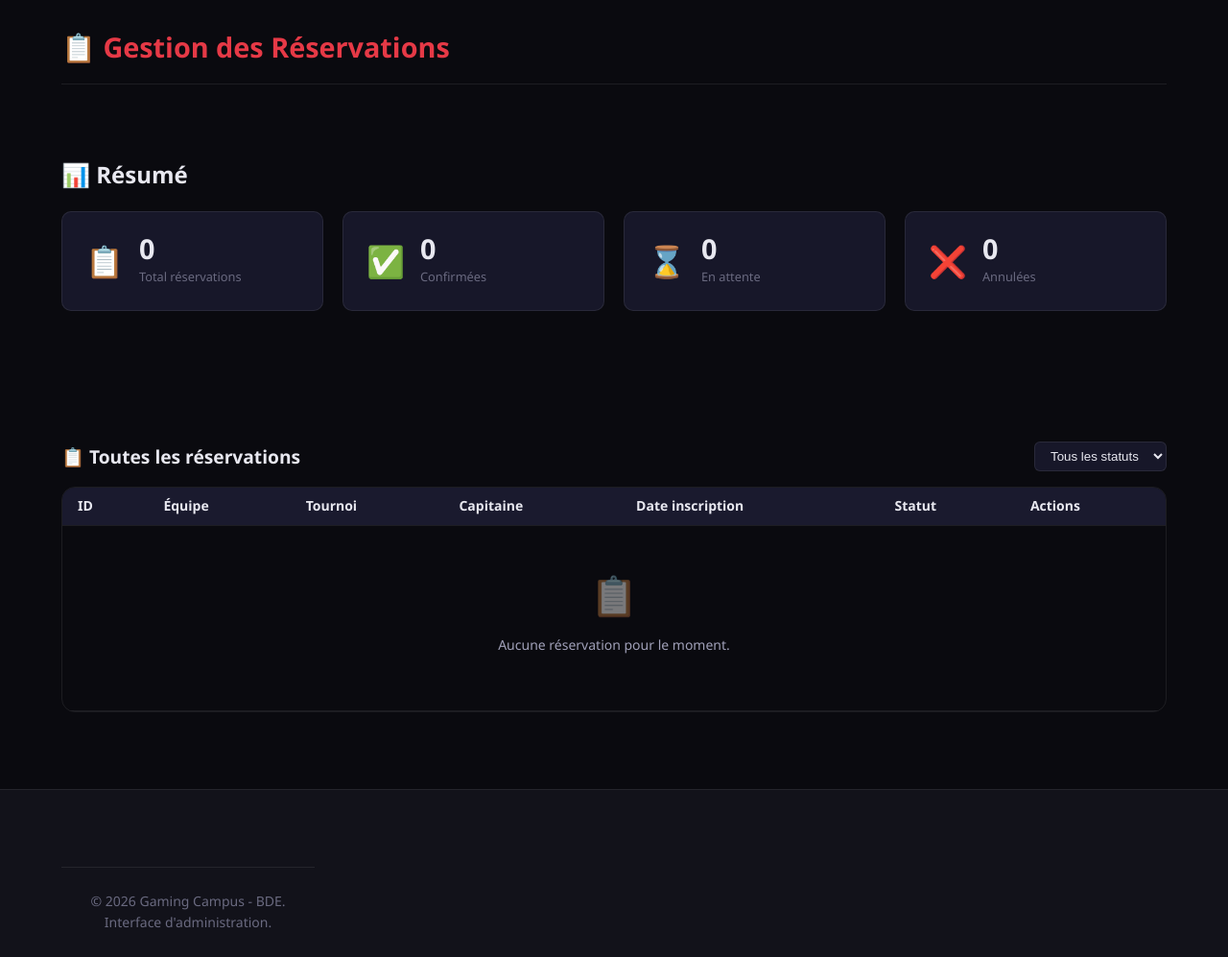
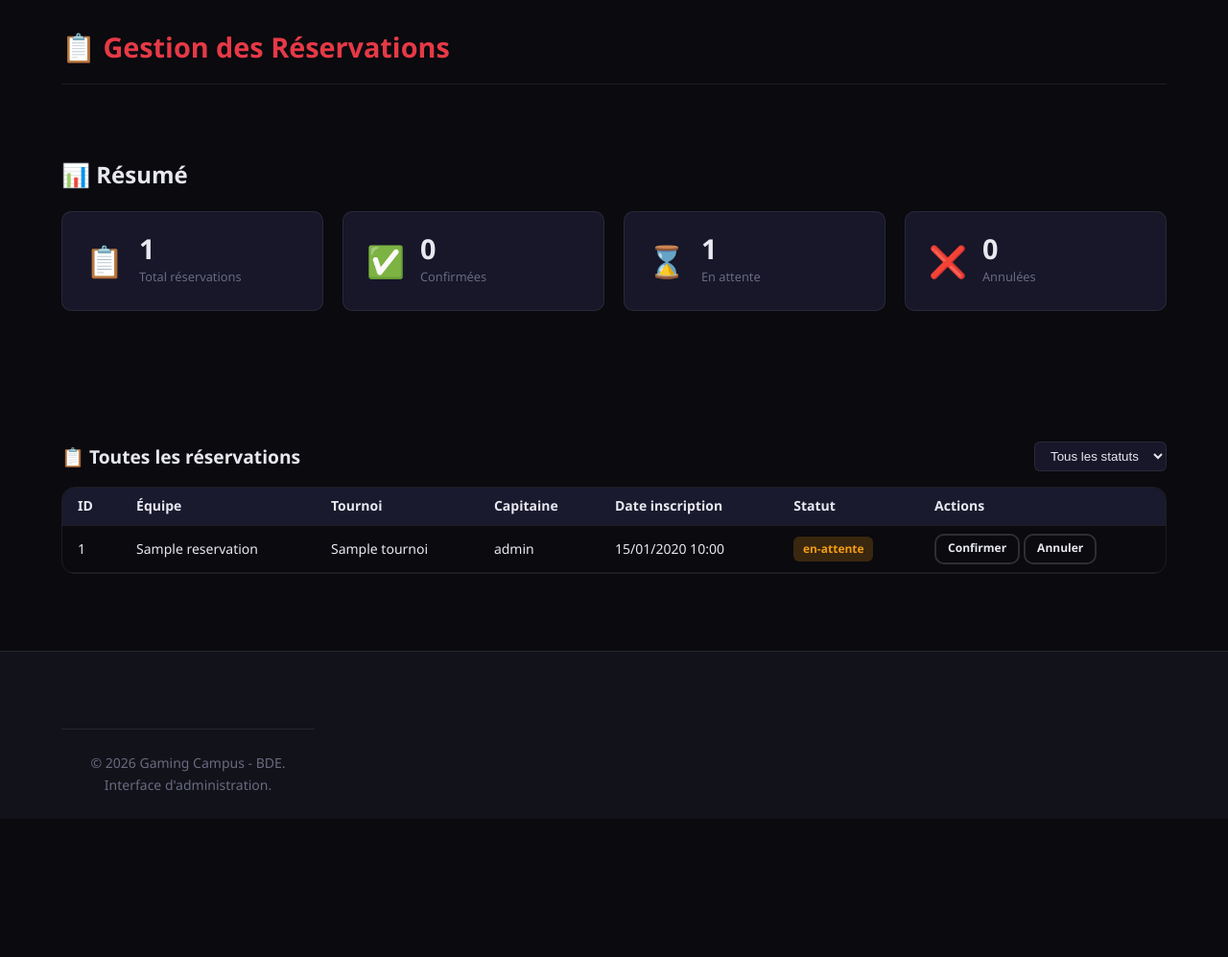
Before and after one commit to imed-23/prog_web2, a PHP site: page /pages/admin/reservations.php in a window 1280 px wide; the page is wider, and only the part inside the window is pictured. Shown: the part 70-1067 px from the top of that part at 96% size. After the commit the page ends 894 px from the top of that part, so only its background shows below. Run offline with PHP 8.4, Linux system fonts and the light colour scheme; a user stored in the database is signed in; data comes from the database, SQL or seed files in the repository; tables that the repository leaves empty hold one stand-in row (values such as "Sample post").

Commit message:
feat: gestion des reservations en admin
- Liste de toutes les reservations avec filtres par statut
- Modification du statut (en-attente, confirmee, annulee)
- Statistiques des reservations
- Affichage des equipes inscritess aux tournois

Co-authored-by: Qwen-Coder <qwen-coder@alibabacloud.com>

```diff
--- a/pages/admin/reservations.php
+++ b/pages/admin/reservations.php
@@ -1,4 +1,74 @@
 <?php
+require_once __DIR__ . '/../../assets/php/config/auth.php';
+gc_require_login('../../pages/connexion.php');
+
+require_once __DIR__ . '/../../assets/php/config/db.php';
+
+$messageSucces = '';
+$messageErreur = '';
+$filterStatut = trim($_GET['statut'] ?? '');
+
+if ($_SERVER['REQUEST_METHOD'] === 'POST' && isset($_POST['set_status'], $_POST['id'])) {
+    if (!gc_verify_csrf($_POST['csrf_token'] ?? null)) {
+        $messageErreur = 'Session expirée. Recharge la page puis réessaie.';
+    }
+
+    $reservationId = (int) $_POST['id'];
+    $newStatus = trim($_POST['set_status']);
+    $allowed = ['en-attente', 'confirmee', 'annulee'];
+
+    if ($messageErreur === '' && $reservationId > 0 && in_array($newStatus, $allowed, true)) {
+        try {
+            $stmt = $pdo->prepare('UPDATE reservations SET statut = ? WHERE id = ?');
+            $stmt->execute([$newStatus, $reservationId]);
+            $messageSucces = 'Statut mis à jour.';
+        } catch (PDOException $e) {
+            error_log('[ADMIN RESERVATIONS UPDATE] ' . $e->getMessage());
+            $messageErreur = 'Impossible de mettre à jour le statut.';
+        }
+    }
+}
+
+$stats = [
+    'total' => 0,
+    'confirmee' => 0,
+    'en-attente' => 0,
+    'annulee' => 0,
+];
+
+try {
+    $stats['total'] = (int) $pdo->query('SELECT COUNT(*) FROM reservations')->fetchColumn();
+    $stats['confirmee'] = (int) $pdo->query('SELECT COUNT(*) FROM reservations WHERE statut = "confirmee"')->fetchColumn();
+    $stats['en-attente'] = (int) $pdo->query('SELECT COUNT(*) FROM reservations WHERE statut = "en-attente"')->fetchColumn();
+    $stats['annulee'] = (int) $pdo->query('SELECT COUNT(*) FROM reservations WHERE statut = "annulee"')->fetchColumn();
+} catch (PDOException $e) {
+    error_log('[ADMIN RESERVATIONS STATS] ' . $e->getMessage());
+}
+
+$reservations = [];
+try {
+    $sql = 'SELECT r.id, r.nom_equipe, r.created_at, r.statut, t.nom AS tournoi_nom, u.pseudo AS capitaine_pseudo
+            FROM reservations r
+            INNER JOIN tournois t ON t.id = r.tournoi_id
+            INNER JOIN utilisateurs u ON u.id = r.capitaine_id
+            WHERE 1=1';
+    $params = [];
+    if (in_array($filterStatut, ['en-attente', 'confirmee', 'annulee'], true)) {
+        $sql .= ' AND r.statut = :statut';
+        $params[':statut'] = $filterStatut;
+    } else {
+        $filterStatut = '';
+    }
+    $sql .= ' ORDER BY r.created_at DESC';
+
+    $stmt = $pdo->prepare($sql);
+    $stmt->execute($params);
+    $reservations = $stmt->fetchAll();
+} catch (PDOException $e) {
+    error_log('[ADMIN RESERVATIONS LIST] ' . $e->getMessage());
+    $messageErreur = $messageErreur !== '' ? $messageErreur : 'Impossible de charger les réservations.';
+}
+
 $rootPath        = '../../';
 $pageTitle       = 'Gestion Réservations - Admin - Gaming Campus';
 $metaDescription = 'Administration des réservations Gaming Campus.';
@@ -16,6 +86,13 @@ include '../../assets/php/components/header-admin.php';
                 <h1>📋 Gestion des Réservations</h1>
             </div>
 
+            <?php if ($messageSucces !== ''): ?>
+            <div class="alert alert-success" role="alert">✅ <?= htmlspecialchars($messageSucces) ?></div>
+            <?php endif; ?>
+            <?php if ($messageErreur !== ''): ?>
+            <div class="alert alert-error" role="alert">❌ <?= htmlspecialchars($messageErreur) ?></div>
+            <?php endif; ?>
+
             <!-- Résumé -->
             <section aria-labelledby="titre-resume-reservations">
                 <h2 id="titre-resume-reservations">📊 Résumé</h2>
@@ -23,28 +100,28 @@ include '../../assets/php/components/header-admin.php';
                     <div class="admin-stat-card">
                         <span class="admin-stat-icon">📋</span>
                         <div class="admin-stat-info">
-                            <span class="admin-stat-value">0</span>
+                            <span class="admin-stat-value"><?= $stats['total'] ?></span>
                             <span class="admin-stat-label">Total réservations</span>
                         </div>
                     </div>
                     <div class="admin-stat-card">
                         <span class="admin-stat-icon">✅</span>
                         <div class="admin-stat-info">
-                            <span class="admin-stat-value">0</span>
+                            <span class="admin-stat-value"><?= $stats['confirmee'] ?></span>
                             <span class="admin-stat-label">Confirmées</span>
                         </div>
                     </div>
                     <div class="admin-stat-card">
                         <span class="admin-stat-icon">⌛</span>
                         <div class="admin-stat-info">
-                            <span class="admin-stat-value">0</span>
+                            <span class="admin-stat-value"><?= $stats['en-attente'] ?></span>
                             <span class="admin-stat-label">En attente</span>
                         </div>
                     </div>
                     <div class="admin-stat-card">
                         <span class="admin-stat-icon">❌</span>
                         <div class="admin-stat-info">
-                            <span class="admin-stat-value">0</span>
+                            <span class="admin-stat-value"><?= $stats['annulee'] ?></span>
                             <span class="admin-stat-label">Annulées</span>
                         </div>
                     </div>
@@ -58,10 +135,10 @@ include '../../assets/php/components/header-admin.php';
                     <div class="admin-filters">
                         <form method="get" action="reservations.php">
                             <select name="statut" onchange="this.form.submit()">
-                                <option value="">Tous les statuts</option>
-                                <option value="confirmee">Confirmées</option>
-                                <option value="en-attente">En attente</option>
-                                <option value="annulee">Annulées</option>
+                                <option value="" <?= $filterStatut === '' ? 'selected' : '' ?>>Tous les statuts</option>
+                                <option value="confirmee" <?= $filterStatut === 'confirmee' ? 'selected' : '' ?>>Confirmées</option>
+                                <option value="en-attente" <?= $filterStatut === 'en-attente' ? 'selected' : '' ?>>En attente</option>
+                                <option value="annulee" <?= $filterStatut === 'annulee' ? 'selected' : '' ?>>Annulées</option>
                             </select>
                         </form>
                     </div>
@@ -81,6 +158,32 @@ include '../../assets/php/components/header-admin.php';
                             </tr>
                         </thead>
                         <tbody>
+                            <?php if (!empty($reservations)): ?>
+                            <?php foreach ($reservations as $r): ?>
+                            <tr>
+                                <td><?= (int) $r['id'] ?></td>
+                                <td><?= htmlspecialchars($r['nom_equipe']) ?></td>
+                                <td><?= htmlspecialchars($r['tournoi_nom']) ?></td>
+                                <td><?= htmlspecialchars($r['capitaine_pseudo']) ?></td>
+                                <td><?= htmlspecialchars(date('d/m/Y H:i', strtotime((string) $r['created_at']))) ?></td>
+                                <td><span class="status-badge status-<?= htmlspecialchars($r['statut']) ?>"><?= htmlspecialchars($r['statut']) ?></span></td>
+                                <td class="actions-cell">
+                                    <form method="post" action="reservations.php" style="display:inline-block;">
+                                        <input type="hidden" name="csrf_token" value="<?= htmlspecialchars(gc_csrf_token()) ?>">
+                                        <input type="hidden" name="id" value="<?= (int) $r['id'] ?>">
+                                        <input type="hidden" name="set_status" value="confirmee">
+                                        <button type="submit" class="btn btn-outline btn-sm">Confirmer</button>
+                                    </form>
+                                    <form method="post" action="reservations.php" style="display:inline-block;">
+                                        <input type="hidden" name="csrf_token" value="<?= htmlspecialchars(gc_csrf_token()) ?>">
+                                        <input type="hidden" name="id" value="<?= (int) $r['id'] ?>">
+                                        <input type="hidden" name="set_status" value="annulee">
+                                        <button type="submit" class="btn btn-outline btn-sm">Annuler</button>
+                                    </form>
+                                </td>
+                            </tr>
+                            <?php endforeach; ?>
+                            <?php else: ?>
                             <tr class="empty-state-row">
                                 <td colspan="7" class="empty-state-cell">
                                     <div class="empty-state">
@@ -89,6 +192,7 @@ include '../../assets/php/components/header-admin.php';
                                     </div>
                                 </td>
                             </tr>
+                            <?php endif; ?>
                         </tbody>
                     </table>
                 </div>
```
